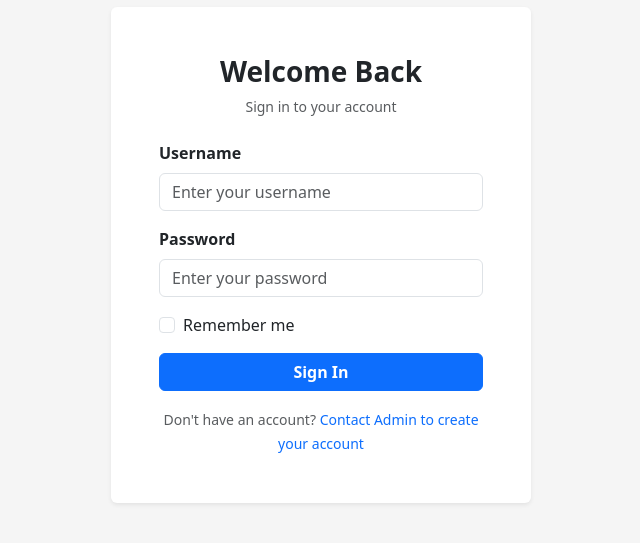
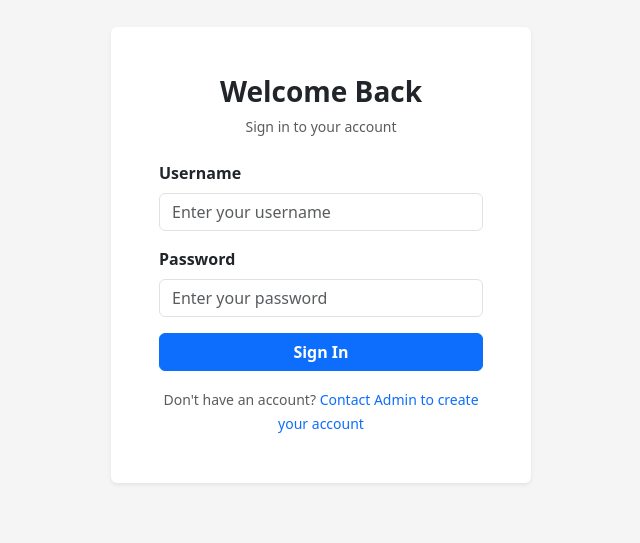
Before and after one commit to ahmadZia-gosaas/central-repo-frontend, a React (Vite) app: page / in a window 1280 px wide. Shown: the part 145-688 px from the top of the page, without its empty margins (319-959 px from the left). Built offline with nearby package versions, Linux system fonts and the light colour scheme; no server answers; what react-confirm would draw is missing.

Commit message:
feat: Remove "Remember me" checkbox from the login form.

```diff
--- a/src/pages/Login.tsx
+++ b/src/pages/Login.tsx
@@ -104,7 +104,7 @@
                 disabled={loading}
               />
             </div>
-            <div className="mb-3 form-check">
+            {/* <div className="mb-3 form-check">
               <input
                 type="checkbox"
                 className="form-check-input"
@@ -114,7 +114,7 @@
               <label className="form-check-label" htmlFor="rememberMe">
                 Remember me
               </label>
-            </div>
+            </div> */}
             <button
               type="submit"
               className="btn btn-primary w-100 mb-3 fw-semibold"
```
